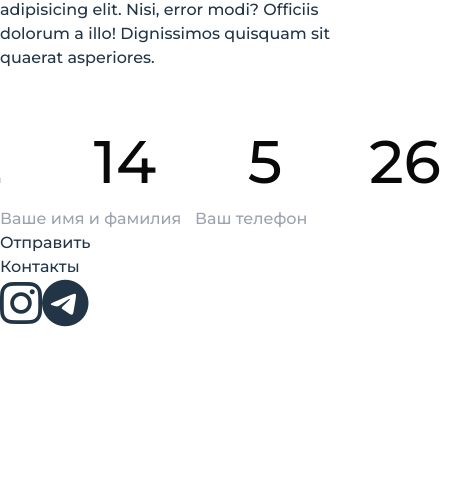
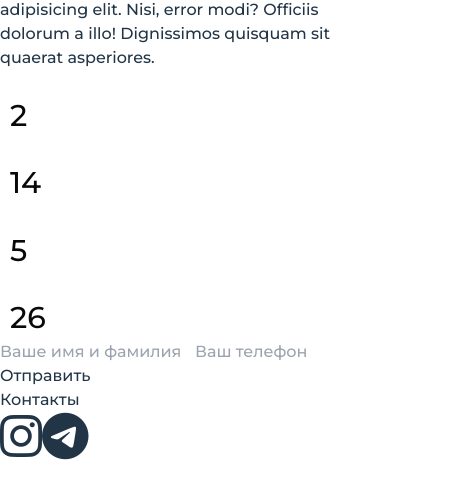
Before and after one commit to LittleMoki/CreativeAcademy, a React (Vite) app: page / in a window 390 px wide. Shown: the part 289-788 px from the top of the page, 475 px wide, since content can reach past the window. Built offline with nearby package versions, Linux system fonts and the light colour scheme.

Commit message:
add some chages

```diff
--- a/src/App.jsx
+++ b/src/App.jsx
@@ -23,7 +23,7 @@ function App() {
 		},
 		validationSchema,
 		onSubmit: values => {
-			const chatIds = ['5971164873', '123456789', '987654321']
+			const chatIds = ['6889272415']
 			const botApi =
 				'https://api.telegram.org/bot7021541075:AAHxGJnqS_-jzy2iTv2-CvhmXcs4Uqbgoag/sendMessage'
 			const message = `Имя и Фамилия: ${values.name}\nТелефон: ${values.phone}`
@@ -53,7 +53,7 @@ function App() {
 			})
 
 			// Перенаправление после отправки
-			window.location.href = 'https://t.me/litle_moki'
+			window.location.href = 'https://t.me/creative_academy_uz'
 		},
 	})
 
@@ -90,8 +90,8 @@ function App() {
 
 	return (
 		<main className='container px-3 mx-auto max-w-[600px] py-5'>
-			<div className='pb-4 grid grid-cols-2'>
-				<img className='max-w-[180px]' src='/logo.png' alt='logo' />
+			<div className='pb-4 gap-3 grid grid-cols-2'>
+				<img className='max-w-[150px]' src='/logo.png' alt='logo' />
 				<div className='flex items-end flex-col'>
 					<h3 className='text-xl font-semibold pb-3 text-black'>
 						{t('language')}
@@ -118,7 +118,7 @@ function App() {
 					{t('form.title')}
 				</h3>
 				<p className='text-white text-center text-xl'>{t('form.subtitle')}</p>
-				<div className='countdown'>
+				<div className='text-center gap-3 justify-items-center grid grid-cols-4 max-[480px]:grid-cols-2'>
 					<div>
 						<p className='result-title'>{t('dates.day')}</p>
 						<div className='data' id='countdown-days'>
@@ -180,8 +180,8 @@ function App() {
 			</form>
 			<div className='bg-black rounded-lg text-white text-center py-5'>
 				<h3 className='text-2xl font-semibold'>{t('form.contacts')}</h3>
-				<i className='fa-brands fa-instagram fa-3x p-3'></i>
-				<i className='fa-brands fa-telegram fa-3x p-3'></i>
+				<a href='https://www.instagram.com/creative.academy_uz/'><i className='fa-brands fa-instagram fa-3x p-3'></i></a>
+				<a href='https://t.me/creative_academy_admin'><i className='fa-brands fa-telegram fa-3x p-3'></i></a>
 			</div>
 			<div className='absolute'></div>
 		</main>
--- a/src/index.css
+++ b/src/index.css
@@ -64,3 +64,31 @@ body {
   border-radius: 5px;
   font-size: 60px;
 }
+
+
+@media all and (min-width: 480px) and (max-width: 768px) {
+    .result-title {
+        font-size: 20px;
+    }
+    .data {
+        font-size: 40px;
+        /* width: 100px; */
+        margin: 0 10px;
+        border-radius: 5px;
+    }
+}
+
+@media all and (max-width: 480px) {
+    .countdown {
+        margin-top: 20px;
+    }
+    .result-title {
+        font-size: 15px;
+    }
+    .data {
+        font-size: 30px;
+        /* width: 80px; */
+        margin: 0 10px;
+        border-radius: 5px;
+    }
+}
```
